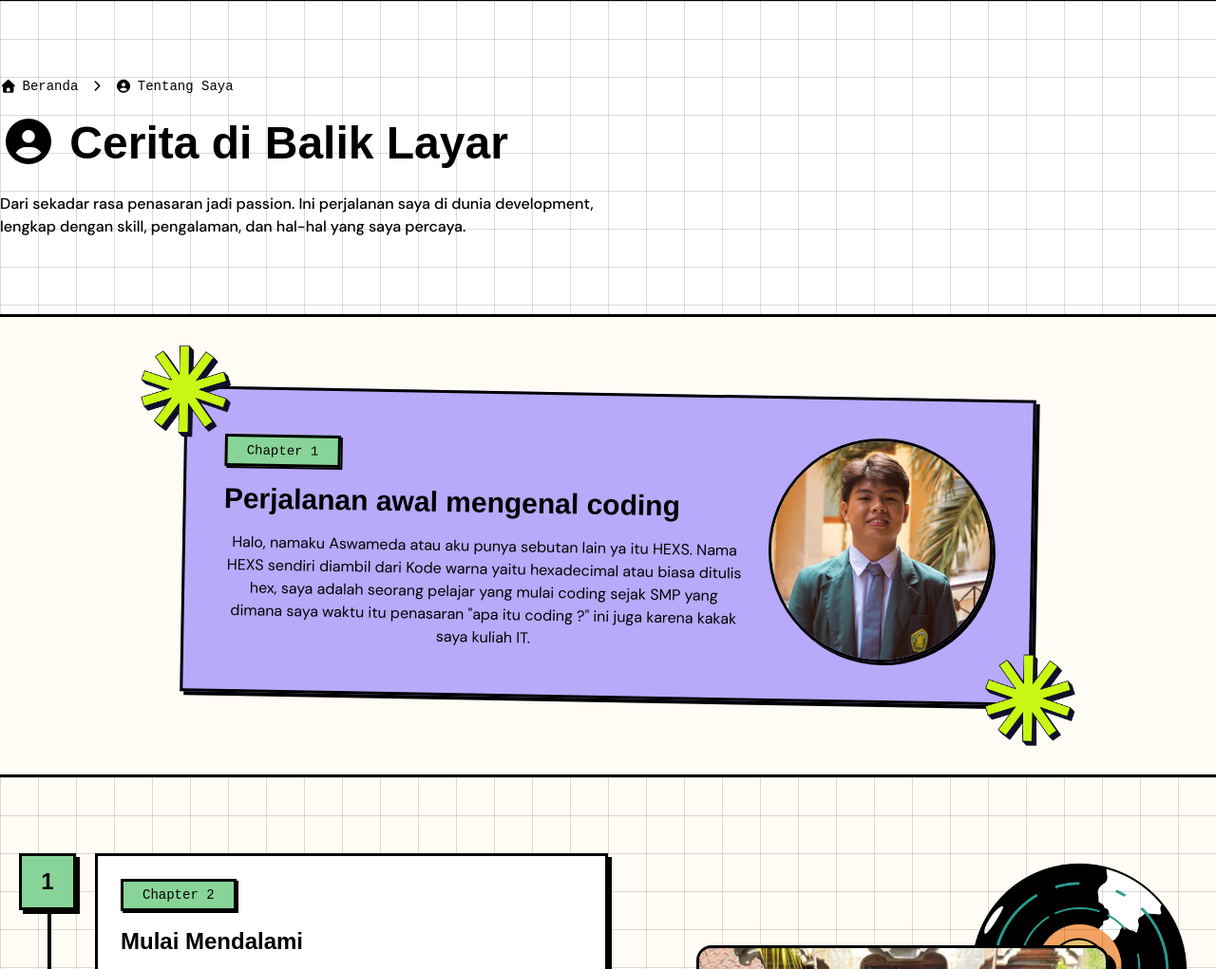
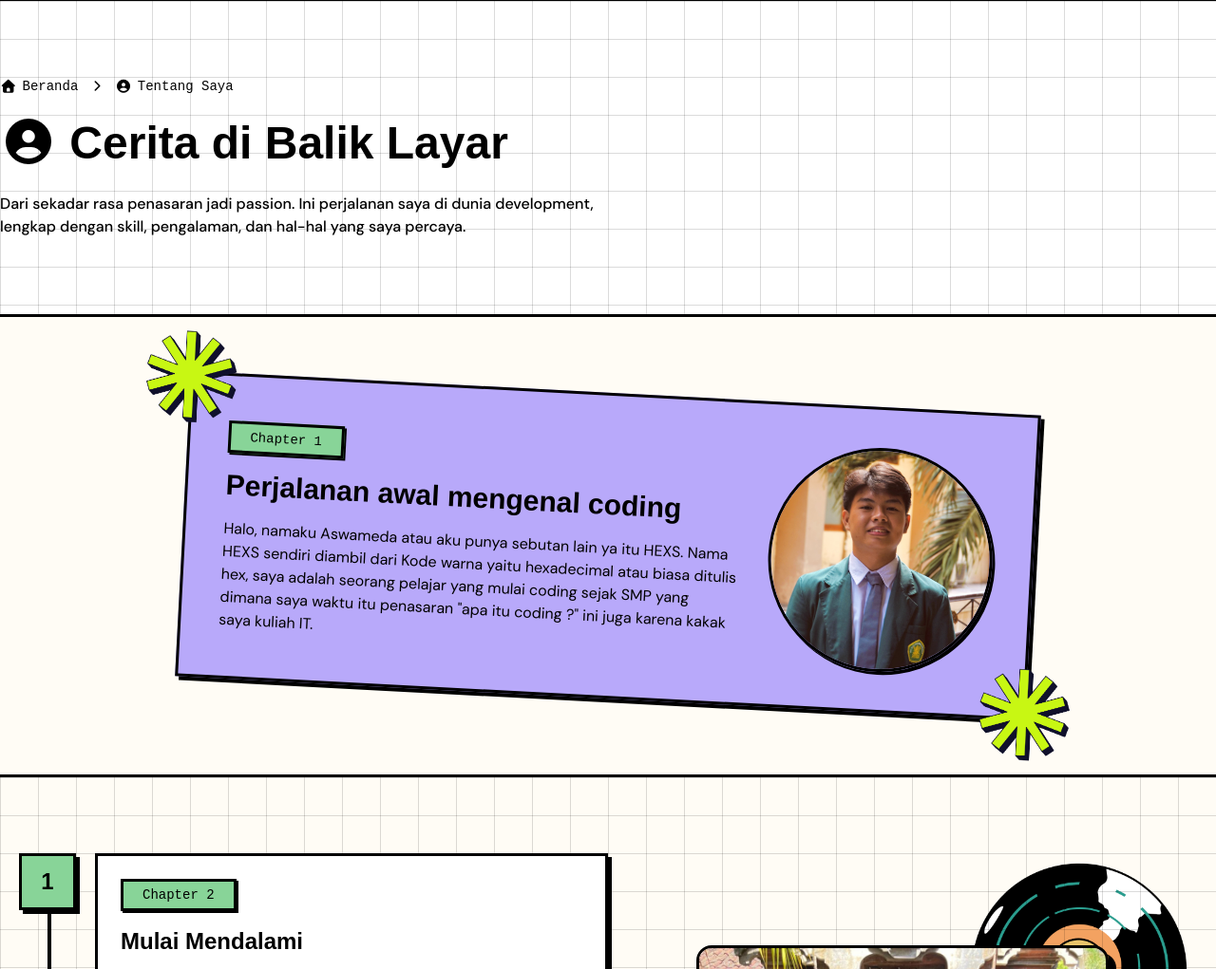
Before and after one commit to HEXS1010/profil-4, a website built with Vite: page about-me.html in a window 1280 px wide. Shown: the part 79-1100 px from the top of the page at 95% size. Built offline with nearby package versions, Linux system fonts and the light colour scheme; files whose address does not match are found by name; a web font is replaced by a local one.

Commit message:
nanti lanjut unutk ukuran tablet ok

```diff
--- a/about-me.html
+++ b/about-me.html
@@ -36,7 +36,7 @@
       <section class="py-20 relative border-b-3 px-5 md:px-0">
         <!-- contentnya -->
         <div
-          class="max-w-4xl mx-auto bg-ungu shadow-[4px_4px_0] border-3 flex flex-col md:flex-row justify-between items-center gap-6 rotate-0 py-10 px-5 md:px-10 md:rotate-1 transition-all duration-300 hover:rotate-0"
+          class="max-w-4xl mx-auto bg-ungu shadow-[4px_4px_0] border-3 flex flex-col md:flex-row justify-between items-center gap-6 rotate-0 py-10 px-5 md:px-10 md:rotate-3 transition-all duration-300 hover:rotate-0"
         >
           <img
             class="absolute w-20 md:w-30 left-[-7%] top-[-8%] md:left-[-7%] md:top-[-18%] z-10"
@@ -49,7 +49,7 @@
             src="src/assets/img/com/com-1.png"
             alt=""
           />
-          <div class="flex flex-col items-center md:items-start text-center gap-4 w-full md:w-[70%]">
+          <div class="flex flex-col items-center md:items-start text-center md:text-start gap-4 w-full md:w-[70%]">
             <span
               class="w-fit font-label text-xs md:text-sm font-medium bg-nav-bg px-5 py-1 shadow-[2px_2px_0] border-3"
               >Chapter 1</span
@@ -79,7 +79,7 @@
       <!-- chapter 2 -->
       <section class="grid-bg py-20">
         <div
-          class="max-w-7xl mx-auto px-5 flex flex-row-reverse justify-center"
+          class="max-w-7xl mx-auto px-5 flex flex-col-reverse md:flex-row-reverse justify-center"
         >
           <div class="relative w-[50%] flex justify-center items-center">
             <img class="absolute w-[40%] top-0 right-0 z-[-1]" src="src/assets/img/com/com-3.png" alt="">
```
